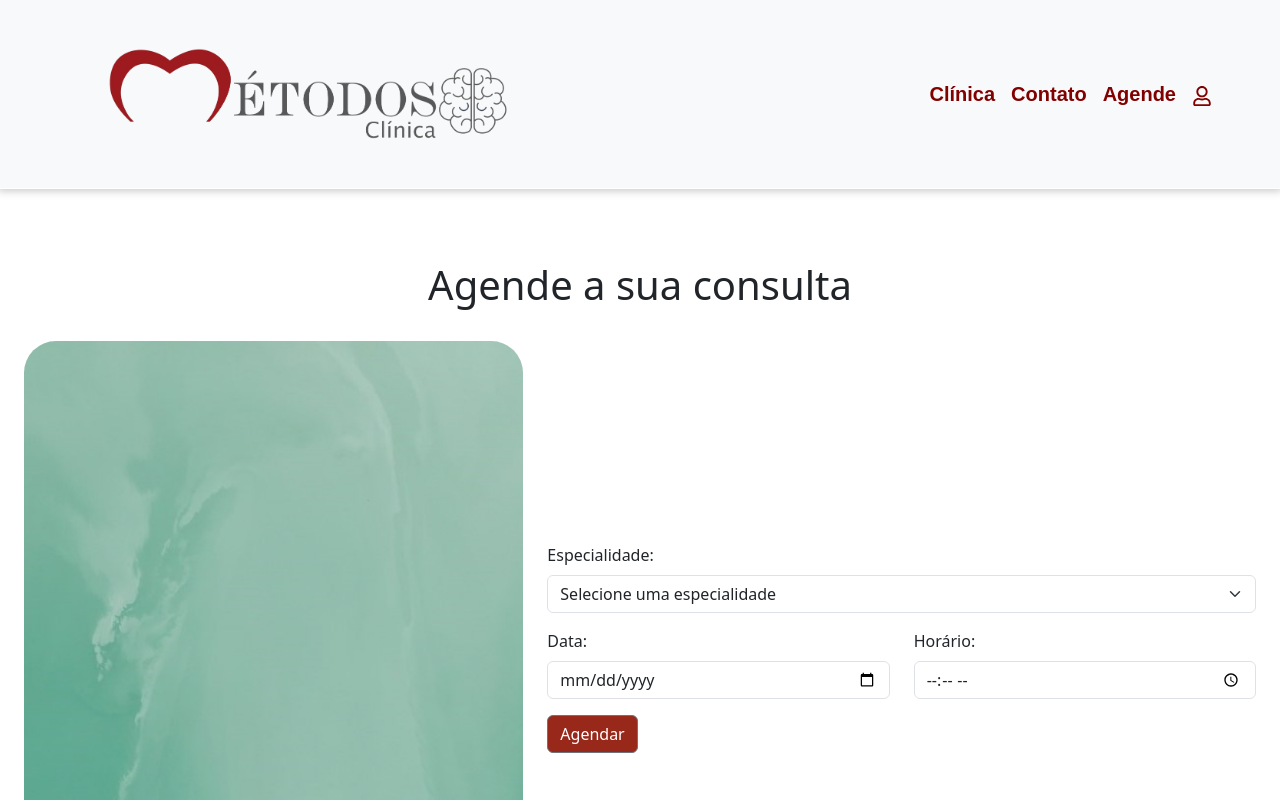
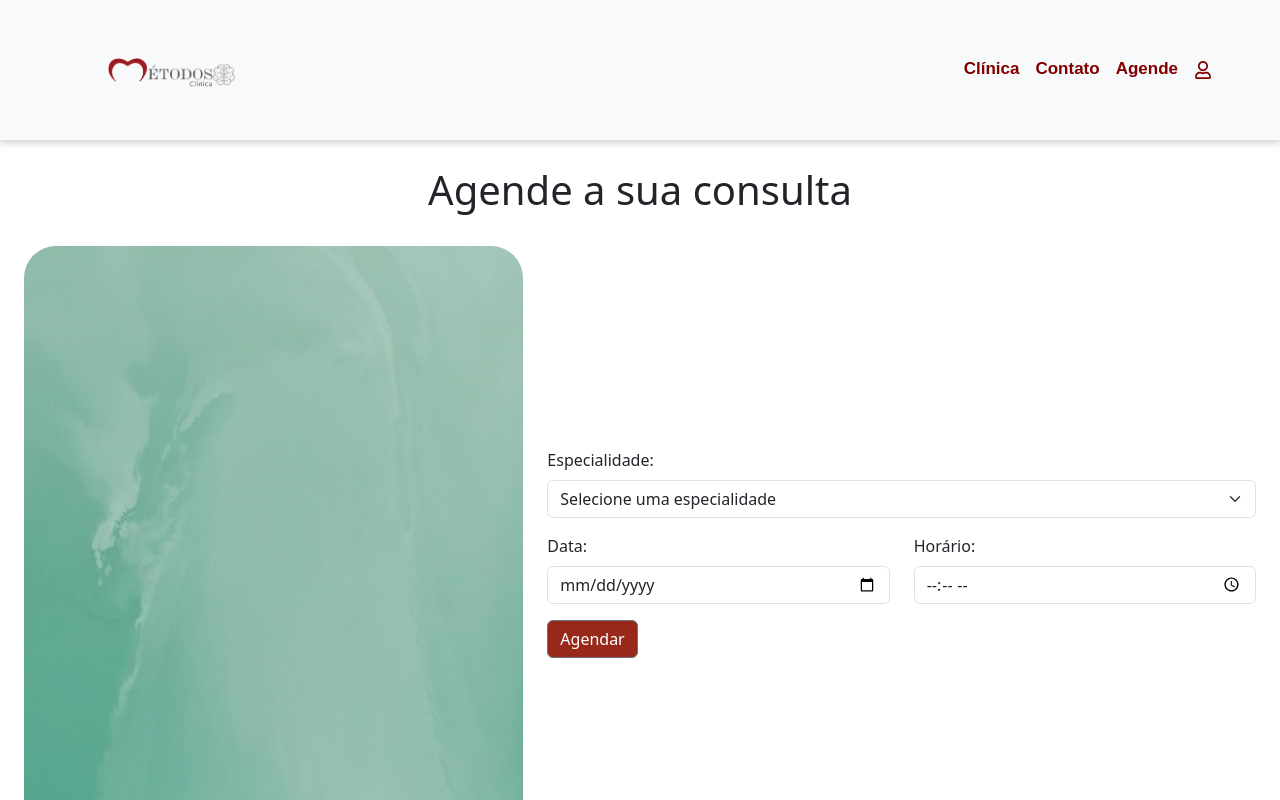
Before and after one commit to PedroOmeeti/clinica-metodos-principal, a React (Create React App) app: page /agende in a window 1280 px wide. Shown: the top 800 px of the page. Built offline with nearby package versions, Linux system fonts and the light colour scheme.

Commit message:
Alterações no menu
Ajuste nos hover do menu

```diff
--- a/src/components/ModalLogin.components.css
+++ b/src/components/ModalLogin.components.css
@@ -15,3 +15,17 @@
 .tertiary{
   background-color: var(--tertiary) !important;
 }
+
+#icone:hover{
+  -webkit-transform: scale(1.1);
+  transform: scale(1.1);
+  color: rgb(196, 8, 8);
+
+
+}
+#icone{
+  -webkit-transition: -webkit-transform .5s ease;
+  transition: transform .1s ease;
+  width: 20%;
+  font-size: 18px;
+}
--- a/src/components/ModalLogin.js
+++ b/src/components/ModalLogin.js
@@ -15,8 +15,8 @@ function ModalLogin(args) {
 
   return (
     <div>
-      <a className='nav-link text-white' color="danger" onClick={toggle}>
-        <bold><FaRegUser color='#800100' /></bold>
+      <a id='icone' className='nav-link text-white' color="danger" onClick={toggle}>
+        <bold ><FaRegUser color='#800100' /></bold>
       </a>
       <Modal isOpen={modal} toggle={toggle} {...args}>
         <ModalHeader toggle={toggle} className='text-center'><FaUserAlt /> Login</ModalHeader>
--- a/src/components/NavA.components.css
+++ b/src/components/NavA.components.css
@@ -7,6 +7,7 @@
 #logo{
   -webkit-transition: -webkit-transform .5s ease;
   transition: transform .5s ease;
+  width: 15%;
 }
 
 #logo:hover{
@@ -14,8 +15,22 @@
   transform: scale(1.1);
 }
 
+#roter  {
+  -webkit-transition: -webkit-transform .5s ease;
+  transition: transform .1s ease;
+  width: 20%;
+
+}
+
+#roter:hover{
+  -webkit-transform: scale(1.1);
+  transform: scale(1.1);
+  color: rgb(196, 8, 8);
+}
+
+
 #barra {
-  font-size: 20px;
+  font-size: 17px;
 }
 
 #menu {
@@ -25,6 +40,7 @@
   background: #FFFFFF;
   border-bottom: 1px solid #ffffff;
   box-shadow: 0px 0px 8px 2px #c9c9c9;
+  margin-bottom: 2px;
 
 }
 
--- a/src/components/NavA.js
+++ b/src/components/NavA.js
@@ -17,20 +17,20 @@ function NavA() {
 
   return (
     <div className=''>
-      <Navbar id='menu' expand="md bg-light" className='p-5 mb-5'>
+      <Navbar id='menu' expand="md bg-light" className='p-5'>
         <Col className='ms-5' >
-            <Link className='navbar-brand cor-texto' to="/"><img id='logo' src={Logo} width={400}></img></Link>
+            <Link className='navbar-brand cor-texto' to="/"><img id='logo' src={Logo} ></img></Link>
         </Col>
 
         <Nav id='barra' className="me-auto d-md-row justify-content-around'" navbar>
           <NavItem>
-            <Link className='nav-link cor-texto' to="/">Clínica</Link>
+            <Link id='roter' className='nav-link cor-texto' to="/">Clínica</Link>
           </NavItem>
           <NavItem>
-            <Link className='nav-link cor-texto' to="/Contato">Contato</Link>
+            <Link id='roter' className='nav-link cor-texto' to="/Contato">Contato</Link>
           </NavItem>
           <NavItem>
-            <Link className='nav-link cor-texto' to="/Agende">Agende</Link>
+            <Link id='roter' className='nav-link cor-texto' to="/Agende">Agende</Link>
           </NavItem>
           <NavItem>
             <ModalLogin />
```
